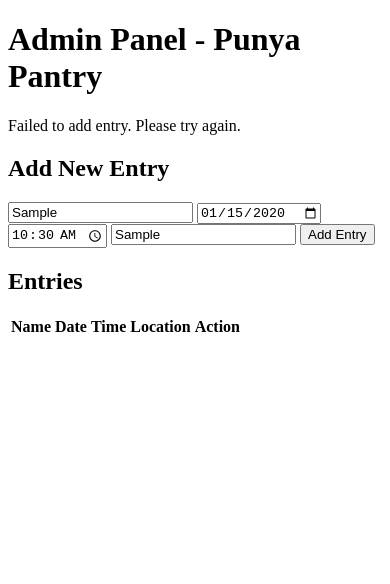
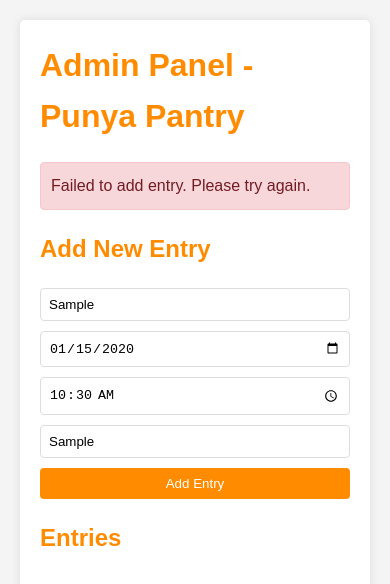
Before and after one commit to Amanbahi3/adminn, a plain HTML site: page index.html in a window 390 px wide. Both pictures are taken after typing "Sample", "2020-01-15", "10:30", "Sample" into the empty fields and a click on the button "Add Entry". Drawn offline with Linux system fonts and the light colour scheme; no server answers.

Commit message:
Update index.html

```diff
--- a/index.html
+++ b/index.html
@@ -5,7 +5,122 @@
   <meta name="viewport" content="width=device-width, initial-scale=1.0">
   <title>Admin Panel - Punya Pantry</title>
   <style>
-    /* Your styles remain the same */
+    * {
+      box-sizing: border-box;
+      margin: 0;
+      padding: 0;
+    }
+    body {
+      font-family: Arial, sans-serif;
+      line-height: 1.6;
+      color: #333;
+      padding: 20px;
+      background-color: #f4f4f4;
+    }
+    .container {
+      max-width: 1200px;
+      margin: 0 auto;
+      background-color: #fff;
+      padding: 20px;
+      border-radius: 5px;
+      box-shadow: 0 0 10px rgba(0,0,0,0.1);
+    }
+    h1, h2 {
+      color: #FF8C00;
+      margin-bottom: 20px;
+    }
+    table {
+      width: 100%;
+      border-collapse: collapse;
+      margin-bottom: 20px;
+    }
+    th, td {
+      padding: 12px;
+      text-align: left;
+      border-bottom: 1px solid #ddd;
+    }
+    th {
+      background-color: #f2f2f2;
+      font-weight: bold;
+    }
+    tr:hover {
+      background-color: #f5f5f5;
+    }
+    button {
+      padding: 8px 12px;
+      background-color: #FF8C00;
+      color: white;
+      border: none;
+      border-radius: 4px;
+      cursor: pointer;
+      transition: background-color 0.3s;
+    }
+    button:hover {
+      background-color: #e67e00;
+    }
+    button.delete {
+      background-color: #ff4d4d;
+    }
+    button.delete:hover {
+      background-color: #e60000;
+    }
+    form {
+      display: grid;
+      gap: 10px;
+      max-width: 400px;
+      margin-bottom: 20px;
+    }
+    input {
+      width: 100%;
+      padding: 8px;
+      border: 1px solid #ddd;
+      border-radius: 4px;
+    }
+    .notification {
+      padding: 10px;
+      margin-bottom: 20px;
+      border-radius: 4px;
+      display: none;
+    }
+    .success {
+      background-color: #d4edda;
+      color: #155724;
+      border: 1px solid #c3e6cb;
+    }
+    .error {
+      background-color: #f8d7da;
+      color: #721c24;
+      border: 1px solid #f5c6cb;
+    }
+    @media (max-width: 768px) {
+      table, thead, tbody, th, td, tr {
+        display: block;
+      }
+      thead tr {
+        position: absolute;
+        top: -9999px;
+        left: -9999px;
+      }
+      tr {
+        border: 1px solid #ccc;
+        margin-bottom: 10px;
+      }
+      td {
+        border: none;
+        position: relative;
+        padding-left: 50%;
+      }
+      td:before {
+        position: absolute;
+        top: 6px;
+        left: 6px;
+        width: 45%;
+        padding-right: 10px;
+        white-space: nowrap;
+        content: attr(data-label);
+        font-weight: bold;
+      }
+    }
   </style>
 </head>
 <body>
@@ -41,7 +156,7 @@
   </div>
 
   <script>
-    const apiUrl = 'https://your-app-name.onrender.com/api/data';  // Make sure this is correct
+    const apiUrl = 'https://backend-kshv.onrender.com/api/data';
 
     function showNotification(message, type) {
       const notification = document.getElementById('notification');
@@ -69,7 +184,7 @@
             <td data-label="Date">${entry.date}</td>
             <td data-label="Time">${entry.time}</td>
             <td data-label="Location">${entry.location}</td>
-            <td data-label="Action"><button class="delete" onclick="confirmDelete(${entry.id})">Delete</button></td>
+            <td data-label="Action"><button class="delete" onclick="confirmDelete(${index})">Delete</button></td>
           `;
           tableBody.appendChild(row);
         });
@@ -79,15 +194,15 @@
       }
     }
 
-    function confirmDelete(id) {
+    function confirmDelete(index) {
       if (confirm('Are you sure you want to delete this entry?')) {
-        deleteEntry(id);
+        deleteEntry(index);
       }
     }
 
-    async function deleteEntry(id) {
+    async function deleteEntry(index) {
       try {
-        const response = await fetch(`${apiUrl}/${id}`, {
+        const response = await fetch(`${apiUrl}/${index}`, {
           method: 'DELETE',
         });
 
```
